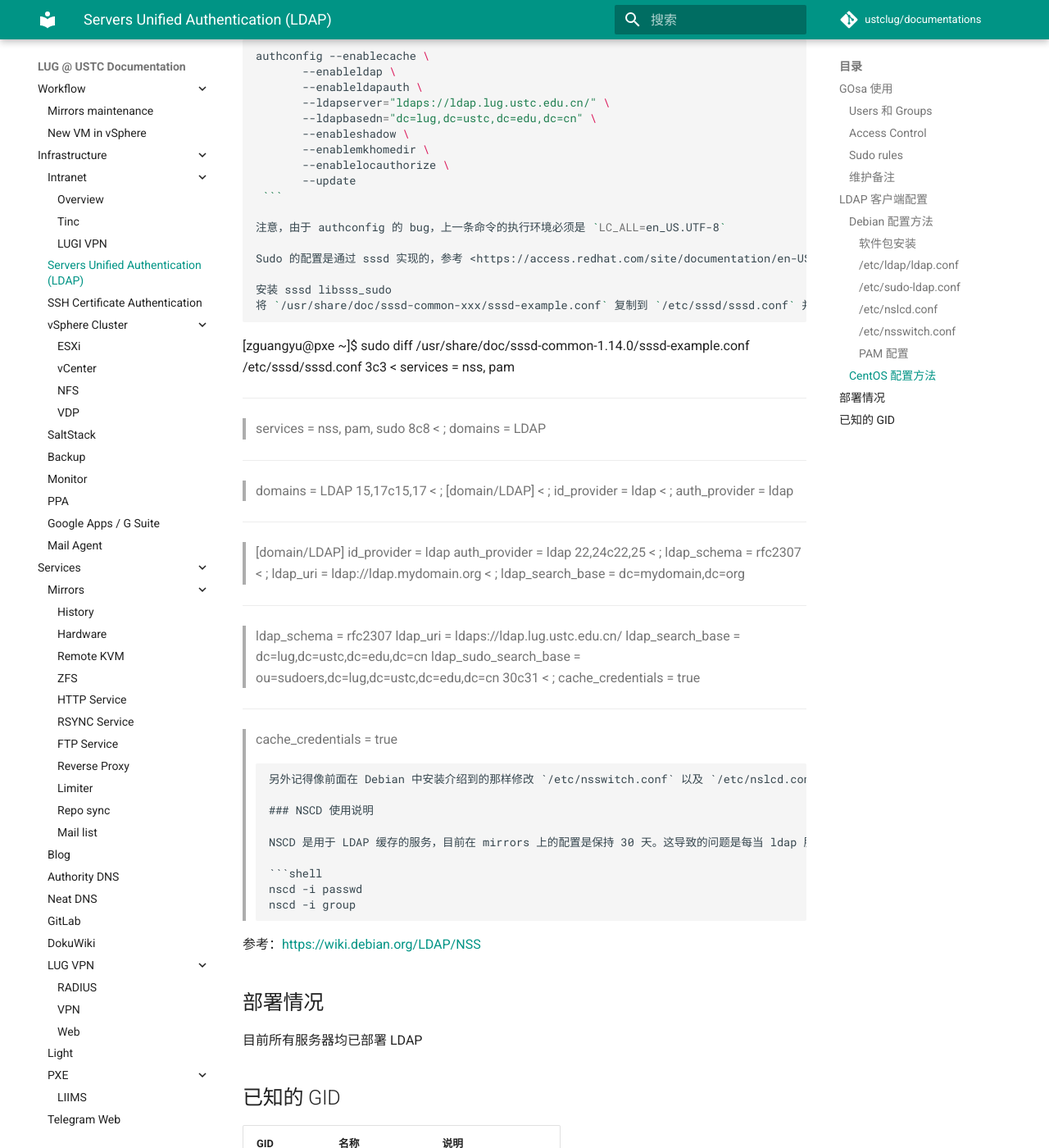
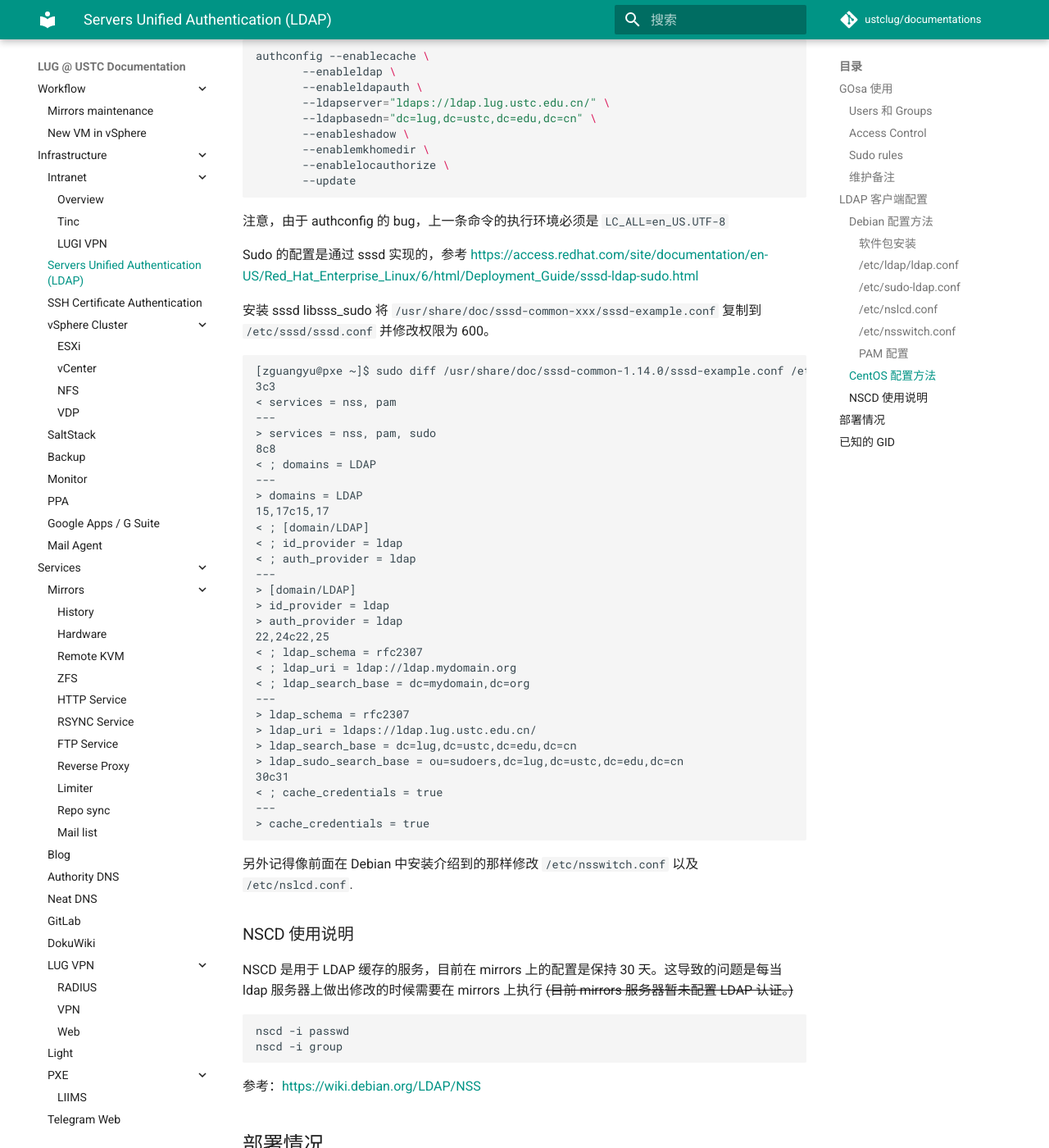
Before and after one commit to ustclug/documentations, an MkDocs documentation site: the page built from docs/infrastructure/sua/sua.md, in a window 1280 px wide and 1400 px high, scrolled down 3196 px. Shown: the whole window at 82% size. Built offline with MkDocs 1.6.1 and Material for MkDocs 9.7.7, drawn with Linux system fonts in a browser that asks for light colours; comment, search, counter and statistics services are not loaded; some of the changed lines change nothing that is shown.

Commit message:
Behaves more similar to mdBook

````diff
--- a/docs/assets/js/extra.js
+++ b/docs/assets/js/extra.js
@@ -19,7 +19,9 @@
   }
 
   var nav = document.getElementsByClassName("md-nav__toggle");
-  for(var i = 0; i < nav.length; i++) {
+  for (var i = 0; i < nav.length; i++) {
+    if ((nav.item(i).id.match(/-/g) || []).length > 1)
+      continue;
     nav.item(i).checked = true;
   }
 }
--- a/docs/infrastructure/sua/sua.md
+++ b/docs/infrastructure/sua/sua.md
@@ -134,7 +134,7 @@
        --enablemkhomedir \
        --enablelocauthorize \
        --update
- ```
+```
 
 注意，由于 authconfig 的 bug，上一条命令的执行环境必须是 `LC_ALL=en_US.UTF-8`
 
--- a/mkdocs.yml
+++ b/mkdocs.yml
@@ -2,7 +2,7 @@
 site_name: 'LUG @ USTC Documentation'
 site_description: 'Documentation for LUG service maintenance'
 site_author: 'USTC Linux User Group'
-site_url: 'https://docs.ustclug.org/'
+site_url: 'https://test.s.ibugone.com/'
 
 # Repository
 repo_name: 'ustclug/documentations'
@@ -33,6 +33,7 @@
 # Extensions
 markdown_extensions:
   - admonition
+  - codehilite
   - footnotes
   - pymdownx.superfences
   - toc:
````
Also changed, not shown: 1 other file.
